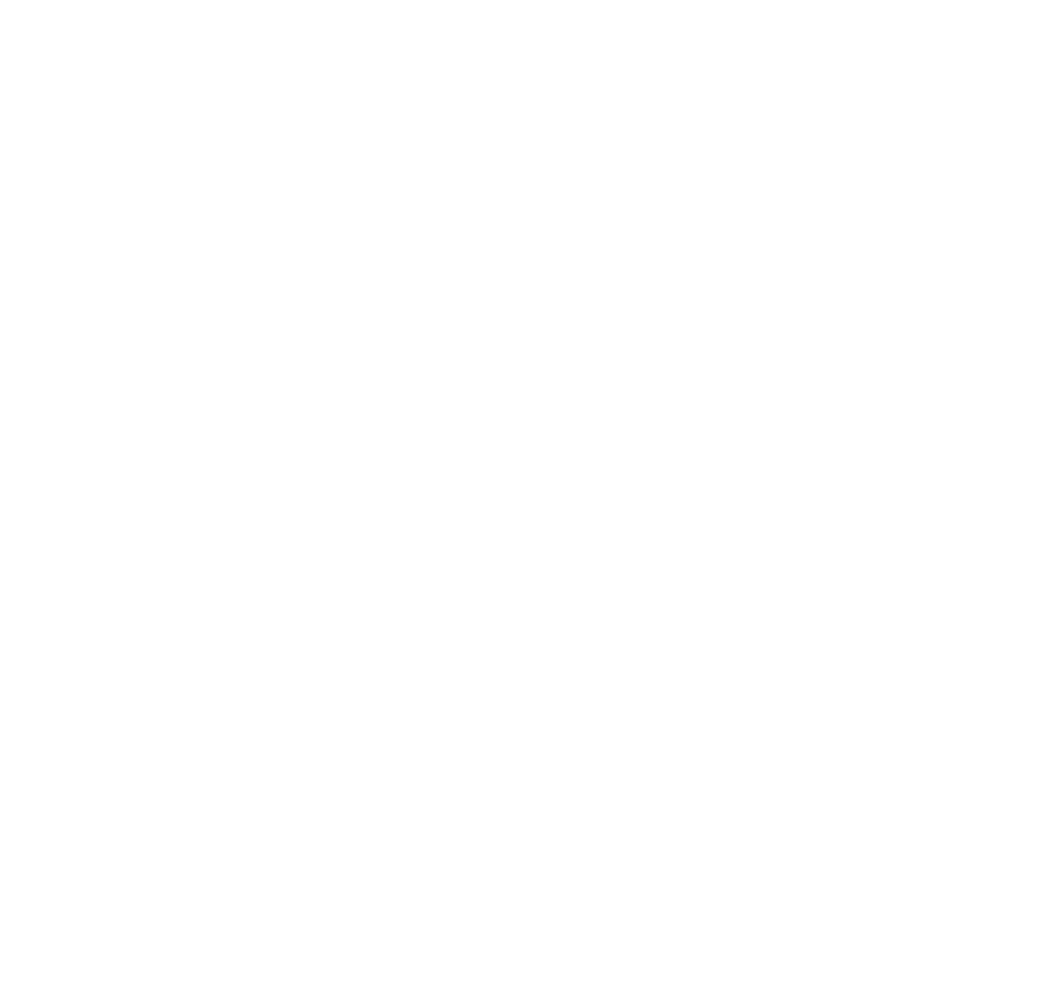
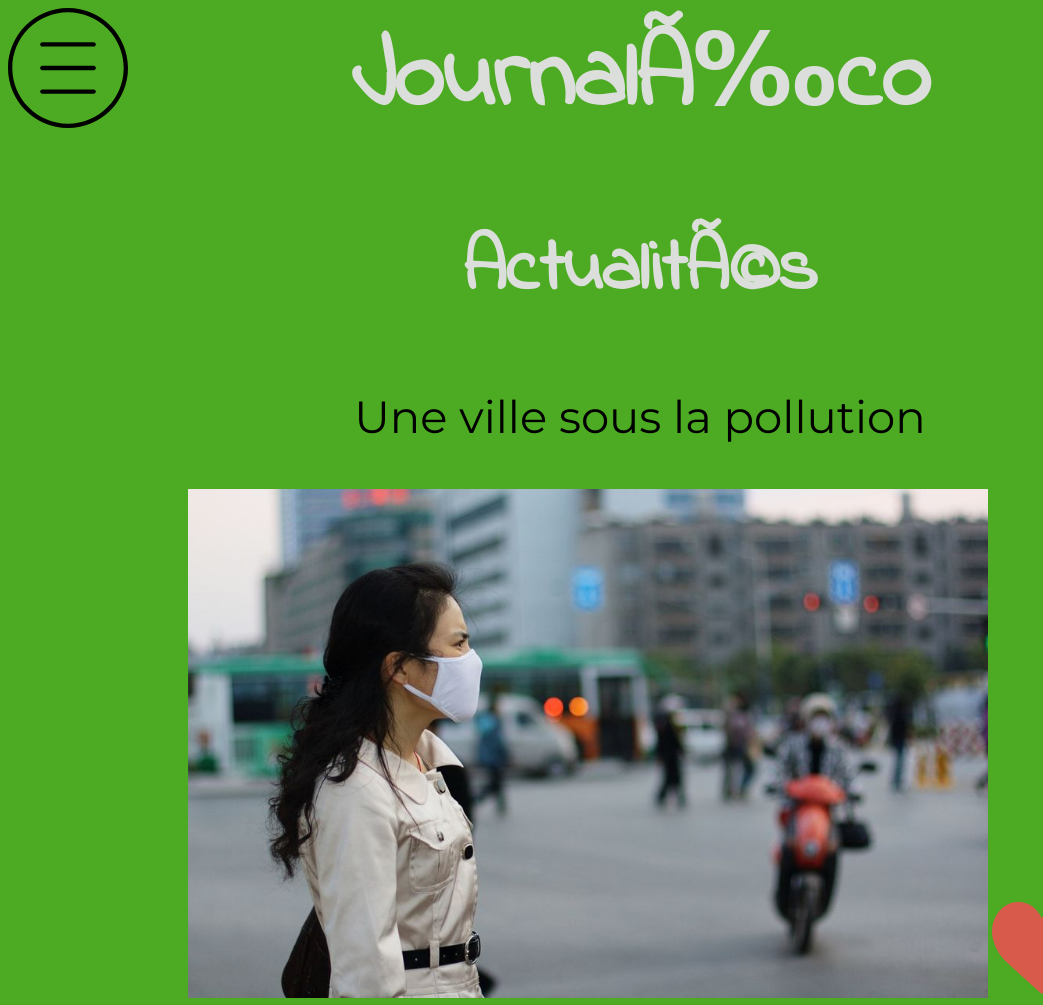
Before and after one commit to Caropox/journal-eco, a plain HTML site: page index.html in a window 1280 px wide. Shown: the whole page, without its empty margins (0-1043 px from the left). Before the commit the page ends 800 px from the top, so only its background shows below. Drawn offline with Linux system fonts and the light colour scheme.

Commit message:
codage de l'appli

```diff
--- a/css/style.css
+++ b/css/style.css
@@ -0,0 +1,105 @@
+*
+{
+	background-color: #4CAB22;
+}
+header
+{
+	font-family: 'Indie Flower', cursive;
+	font-size: 50px;
+	color: #DBDEDA;
+	text-align: center;
+}
+h1
+{
+	margin: 0px;
+}
+.images
+{
+	position: fixed;
+}
+.actu
+{
+	font-family: 'Indie Flower', cursive;
+	font-size: 50px;
+	color: #DBDEDA;
+	text-align: center;
+}
+p
+{
+	font-family: 'Montserrat', sans-serif;
+	font-size: 45px;
+	text-align: center;
+}
+.images2
+{
+	text-align: center;
+}
+
+/*
+body
+{
+  margin: 0;
+}
+#wrap
+{
+  font-size: 21px;
+  line-height: 1.6;
+  margin: 0;
+  display: flex;
+  color: #f00;
+  transition: transform .4s cubic-bezier(.25, .1, .25, 1);
+}
+#wrap:not(:target)
+{
+  transform: translate3d(-335px, 0, 0);
+}
+#wrap:target
+{
+  transform: translate3d(0, 0, 0);
+}
+#open,
+#close
+{
+  height: 44px;
+  text-align: right;
+  display: block;
+  margin-right: -30px;
+}
+#wrap:target #open,
+#wrap:not(:target) #close
+{
+  display: none;
+}
+#wrap:target #open
+{
+  display: none;
+}
+.nav a
+{
+  color: white;
+  text-decoration: none;
+  display: block;
+}
+.header
+{
+  background: #f00;
+  width: 360px;
+  padding: 0 20px;
+  display:inline-block;
+  vertical-align:top;
+}
+.nav
+{
+  padding: 25px;
+}
+.main
+{
+  padding: 25px;
+  flex: 1;
+  display:inline-block;
+}
+p
+{
+  max-width: 590px;
+  color:#306;
+}
--- a/index.html
+++ b/index.html
@@ -1,9 +1,29 @@
 <!DOCTYPE html>
 <html>
 <head>
-	<title></title>
+	<title>JournalÉco</title>
+	<meta charset ="utf-8/">
+	<link rel="stylesheet" href="css/style.css">
+	<link href="https://fonts.googleapis.com/css?family=Indie+Flower&display=swap" rel="stylesheet">
+	<link href="https://fonts.googleapis.com/css?family=Montserrat&display=swap" rel="stylesheet">
 </head>
 <body>
+	<header>
+		<div class="images">
+			<img src="images/menu.svg" width="120px">
+		</div>
+		<h1>JournalÉco</h1>
+	</header>
 
+	<div class="actu">
+		<h2>Actualités</h2>
+	</div>
+
+	<p>Une ville sous la pollution</p>
+
+	<div class="images2">
+		<img src="images/pollution-ville.jpg" width="800px">
+		<img src="images/like.svg" width="100px">
+	</div>
 </body>
 </html>
```
Also changed, not shown: images/dislike.svg (added), images/leaf.svg (added), images/like.svg (added), images/menu.svg (added), images/pollution-plastique.jpg (added), images/pollution-ville.jpg (added).
